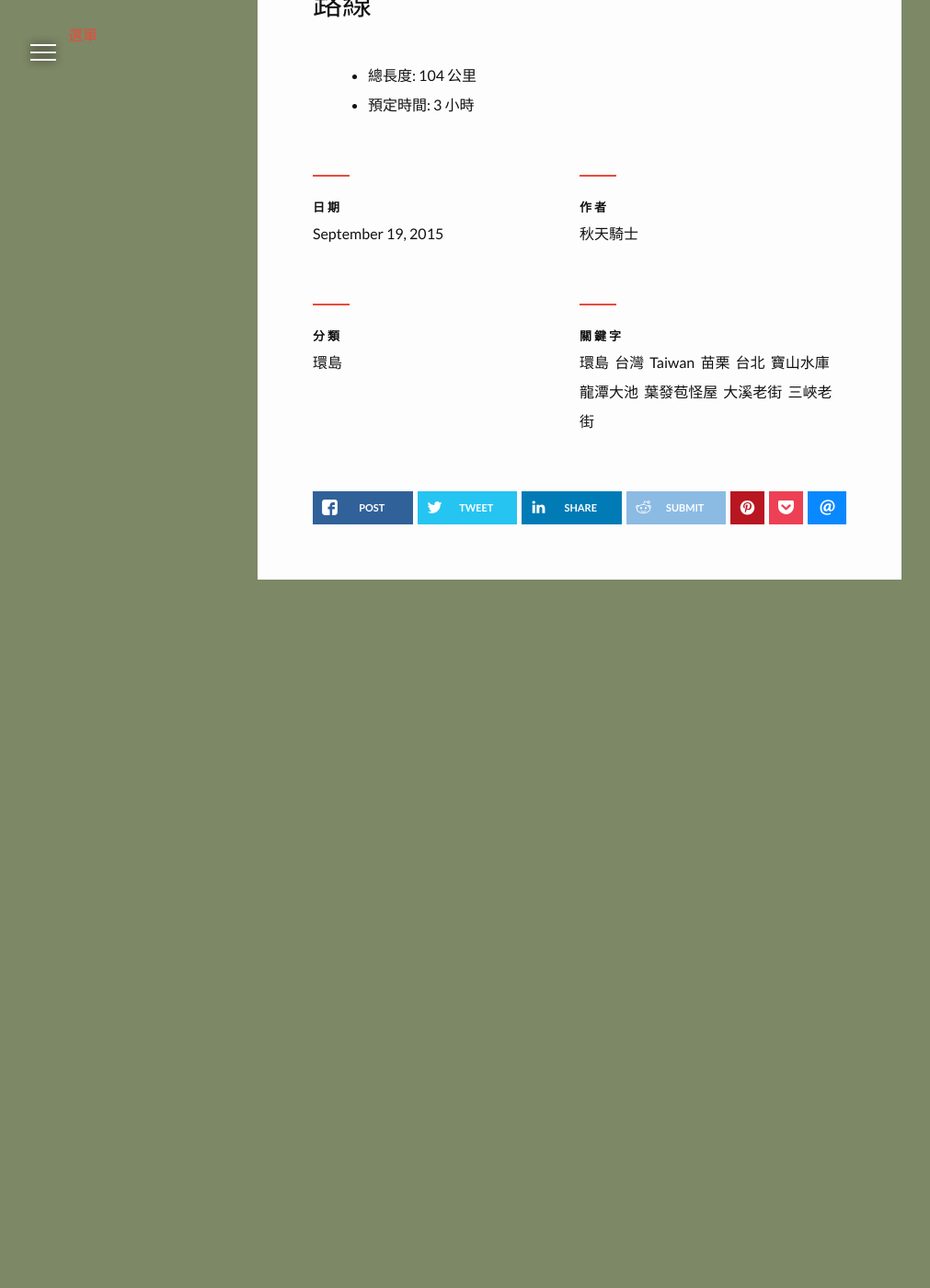
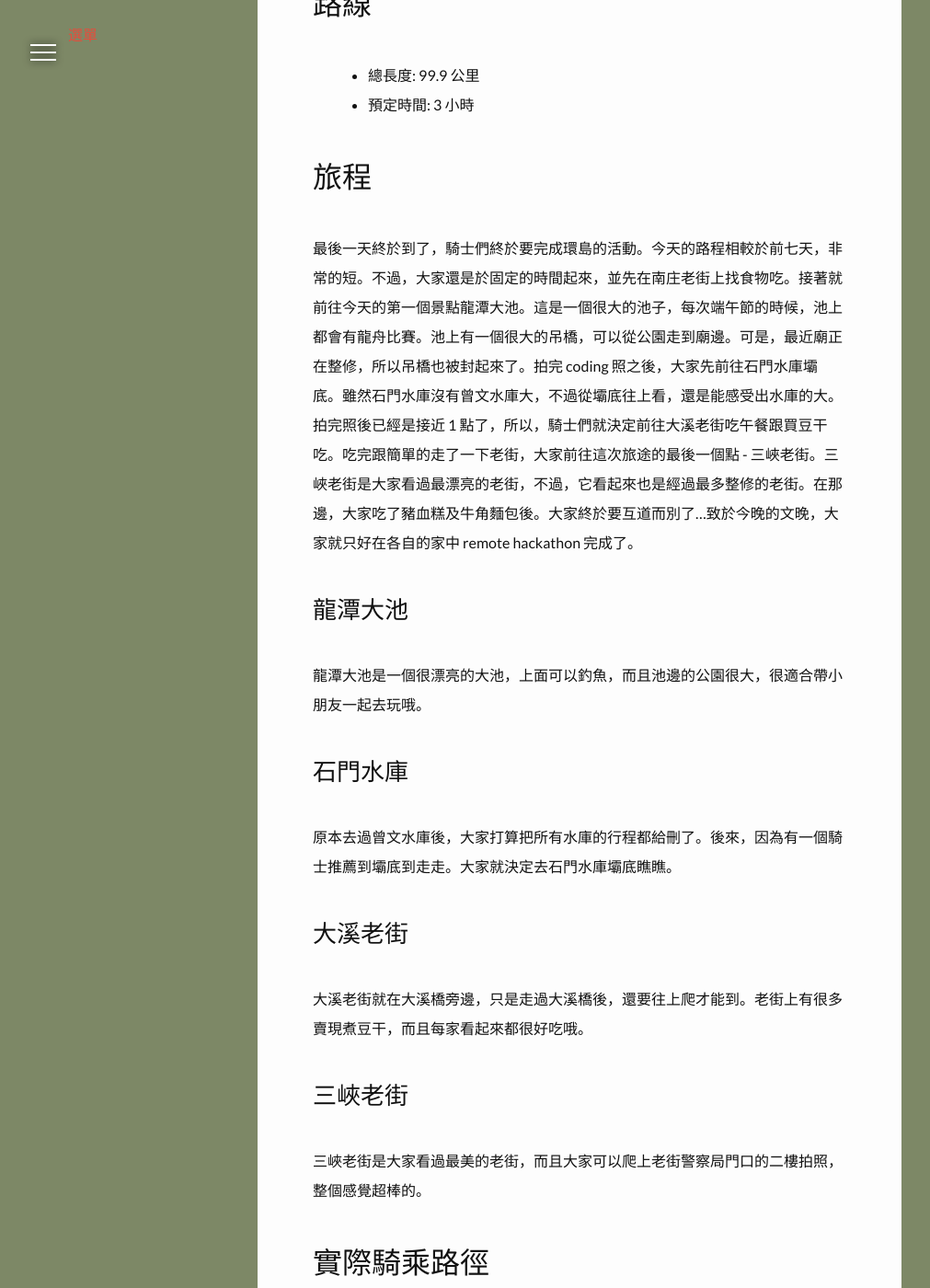
Before and after one commit to autumnal-rider/taiwan, a Jekyll site: the page built from _posts/2015-09-19-miaoli-to-taipei.md, in a window 1280 px wide and 1400 px high, scrolled down 1045 px. Shown: the whole window at 92% size, without its empty margins (10-1021 px from the left). Built offline with Jekyll 4.4.1, drawn with Linux system fonts in a browser that asks for light colours; nearby versions of some CDN libraries; comment, search, counter and statistics services are not loaded; before the commit the page ends 1795 px from its top, so only the background shows below that; some of the changed text lies outside the part shown.

Commit message:
day 8: write article

```diff
--- a/_posts/2015-09-19-miaoli-to-taipei.md
+++ b/_posts/2015-09-19-miaoli-to-taipei.md
@@ -3,17 +3,41 @@ layout: post
 title: "Day 8: 苗栗➟台北"
 date: 2015-09-19
 category: 環島
-tags: 環島 台灣 Taiwan 苗栗 台北 寶山水庫 龍潭大池 葉發苞怪屋 大溪老街 三峽老街
-keywords: 環島,台灣,Taiwan,苗栗,台北,寶山水庫,龍潭大池,葉發苞怪屋,大溪老街,三峽老街
-google_map: https://bit.ly/1iqSjjU
+tags: 環島 台灣 Taiwan 苗栗 台北 龍潭大池 石門水庫 大溪老街 三峽老街
+keywords: 環島,台灣,Taiwan,苗栗,台北,龍潭大池,石門水庫,大溪老街,三峽老街
+google_map: https://bit.ly/1JhikHM
 thumb: https://farm6.staticflickr.com/5724/21201412352_28f363699c.jpg
 travel:
   from: 苗栗
   to: 台北
-  distance: '104 KM'
+  distance: '99.9 KM'
 ---
 
 ## 路線
 
-- 總長度: 104 公里
+- 總長度: 99.9 公里
 - 預定時間: 3 小時
+
+## 旅程
+
+最後一天終於到了，騎士們終於要完成環島的活動。今天的路程相較於前七天，非常的短。不過，大家還是於固定的時間起來，並先在南庄老街上找食物吃。接著就前往今天的第一個景點龍潭大池。這是一個很大的池子，每次端午節的時候，池上都會有龍舟比賽。池上有一個很大的吊橋，可以從公園走到廟邊。可是，最近廟正在整修，所以吊橋也被封起來了。拍完 coding 照之後，大家先前往石門水庫壩底。雖然石門水庫沒有曾文水庫大，不過從壩底往上看，還是能感受出水庫的大。拍完照後已經是接近 1 點了，所以，騎士們就決定前往大溪老街吃午餐跟買豆干吃。吃完跟簡單的走了一下老街，大家前往這次旅途的最後一個點 - 三峽老街。三峽老街是大家看過最漂亮的老街，不過，它看起來也是經過最多整修的老街。在那邊，大家吃了豬血糕及牛角麵包後。大家終於要互道而別了...致於今晚的文晚，大家就只好在各自的家中 remote hackathon 完成了。
+
+### 龍潭大池
+
+龍潭大池是一個很漂亮的大池，上面可以釣魚，而且池邊的公園很大，很適合帶小朋友一起去玩哦。
+
+### 石門水庫
+
+原本去過曾文水庫後，大家打算把所有水庫的行程都給刪了。後來，因為有一個騎士推薦到壩底到走走。大家就決定去石門水庫壩底瞧瞧。
+
+### 大溪老街
+
+大溪老街就在大溪橋旁邊，只是走過大溪橋後，還要往上爬才能到。老街上有很多賣現煮豆干，而且每家看起來都很好吃哦。
+
+### 三峽老街
+
+三峽老街是大家看過最美的老街，而且大家可以爬上老街警察局門口的二樓拍照，整個感覺超棒的。
+
+## 實際騎乘路徑
+
+如果大家想了解我們實際走過的路徑，可以下載這個 <a href="https://bit.ly/1OGazlK" alt="KML 路徑檔" target="_blank">KML 路徑檔</a>，並使用 Google Earth 來查看。
```
